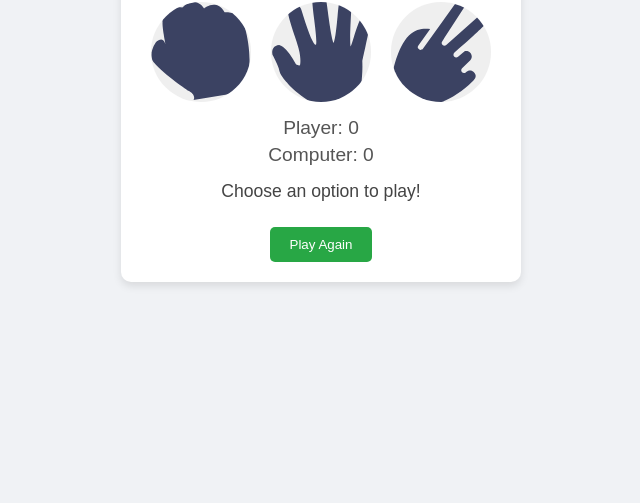
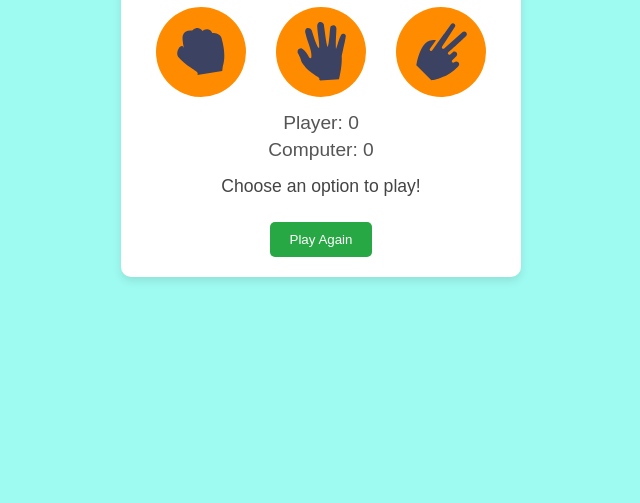
Before and after one commit to polatyusuf/JavascriptGroup1, a plain HTML site: page rock-paper-scissors-master/index.html in a window 1280 px wide. Shown: the part 297-800 px from the top of the page, without its empty margins (319-959 px from the left). Drawn offline with Linux system fonts and the light colour scheme.

Commit message:
Fixed css

```diff
--- a/rock-paper-scissors-master/index.html
+++ b/rock-paper-scissors-master/index.html
@@ -11,9 +11,10 @@
     <h1>Rock, Paper, Scissors</h1>
 
     <div class="choices">
-      <button class="rock" onclick="playGame('rock')"></button>
-      <button class="paper" onclick="playGame('paper')"></button>
-      <button class="scissors" onclick="playGame('scissors')"></button>
+      <button class="rock" onclick="playGame('rock')"><img src="./images/icon-rock.svg" alt="Rock"></button>
+      <button class="paper" onclick="playGame('paper')"><img src="./images/icon-paper.svg" alt="Paper"></button>
+      <button class="scissors" onclick="playGame('scissors')"><img src="./images/icon-scissors.svg" alt="Scissors"></button>
+
     </div>
 
     <div class="score">
--- a/rock-paper-scissors-master/script.js
+++ b/rock-paper-scissors-master/script.js
@@ -0,0 +1,45 @@
+let playerScore = 0;
+let computerScore = 0;
+
+function playGame(humanChoice) {
+    // Array
+    const choices = ["rock", "paper", "scissors"];
+
+    // Zufällige Auswahl des Computers
+    const computerChoice = choices[Math.floor(Math.random() * choices.length)];
+    document.getElementById("compChoice").innerText = `Computer chose: ${computerChoice}`; //Anzeige der Computerwahl auf der Webseite
+    console.log(`Computer chose: ${computerChoice}`);
+
+    // Vergleich zwischen der wahl des Menschen un der Wahl de Computers
+    let resultMessage;
+    if ((humanChoice === "scissors" && computerChoice === "paper") ||
+        (humanChoice === "paper" && computerChoice === "rock") ||
+        (humanChoice === "rock" && computerChoice === "scissors")) {
+        resultMessage = `${humanChoice} beats ${computerChoice}, You win!`;
+        playerScore++;
+    }
+    else if (humanChoice === computerChoice) {
+        resultMessage = "No winner, it's a tie!";
+    }
+    else {
+        resultMessage = `${computerChoice} beats ${humanChoice}, Computer wins!`;
+        computerScore++;
+    }
+
+    // // Anzeige des results auf der Webseite
+    document.getElementById("result").innerText = resultMessage;
+
+    // Aktualisierung der Punktzahl aud der Webseite
+    document.getElementById("player").innerText = `Player: ${playerScore}`;
+    document.getElementById("computer").innerText = `Computer: ${computerScore}`;
+}
+
+//Zurückstzen
+function resetGame() {
+    playerScore = 0;
+    computerScore = 0;
+    document.getElementById("player").innerText = "Player: 0";
+    document.getElementById("computer").innerText = "Computer: 0";
+    document.getElementById("result").innerText = "Choose an option to play!";
+    document.getElementById("compChoice").innerText = "";
+}
--- a/rock-paper-scissors-master/styles.css
+++ b/rock-paper-scissors-master/styles.css
@@ -6,7 +6,7 @@
 
 body {
   font-family: Arial, sans-serif;
-  background-color: #f0f2f5;
+  background-color: #9efbf1;
   display: flex;
   justify-content: center;
   align-items: center;
@@ -36,6 +36,18 @@ h1 {
   margin: 15px 0;
 }
 
+.choices button {
+  background-color: darkorange;
+  width: 90px;
+  height: 90px;
+  border-radius: 50%;
+  overflow: hidden;
+}
+.choices button img {
+  width: 100%;
+  height: 100%;
+  object-fit: none;
+}
 .rock, .paper, .scissors {
   width: 100px;
   height: 100px;
@@ -47,17 +59,15 @@ h1 {
   cursor: pointer;
 }
 
-.rock {
-  background-image: url('./images/icon-rock.svg');
-}
 
-.paper {
+
+/* .paper {
   background-image: url('./images/icon-paper.svg');
 }
 
 .scissors {
   background-image: url('./images/icon-scissors.svg');
-}
+} */
 
 .score {
   margin: 15px 0;
```
